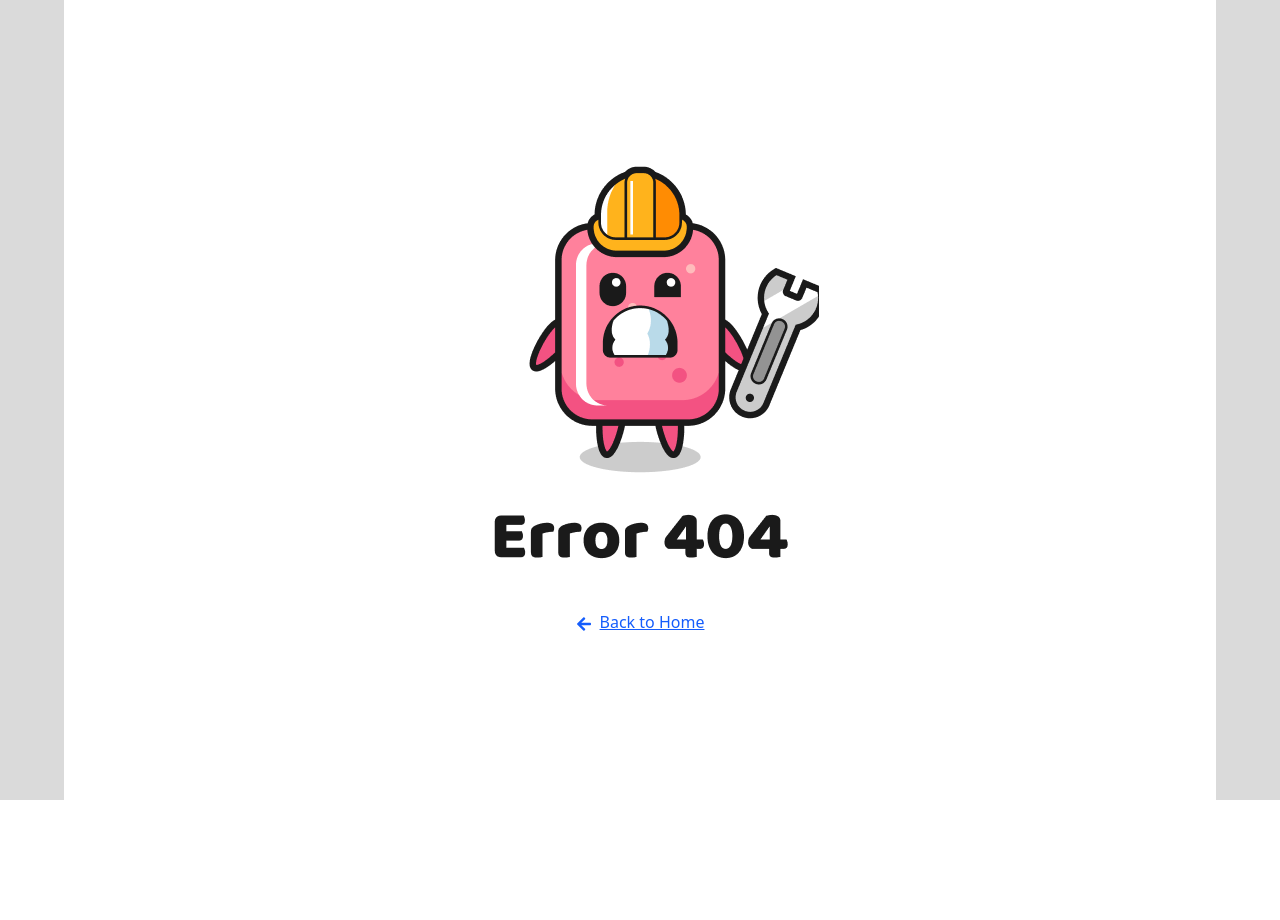
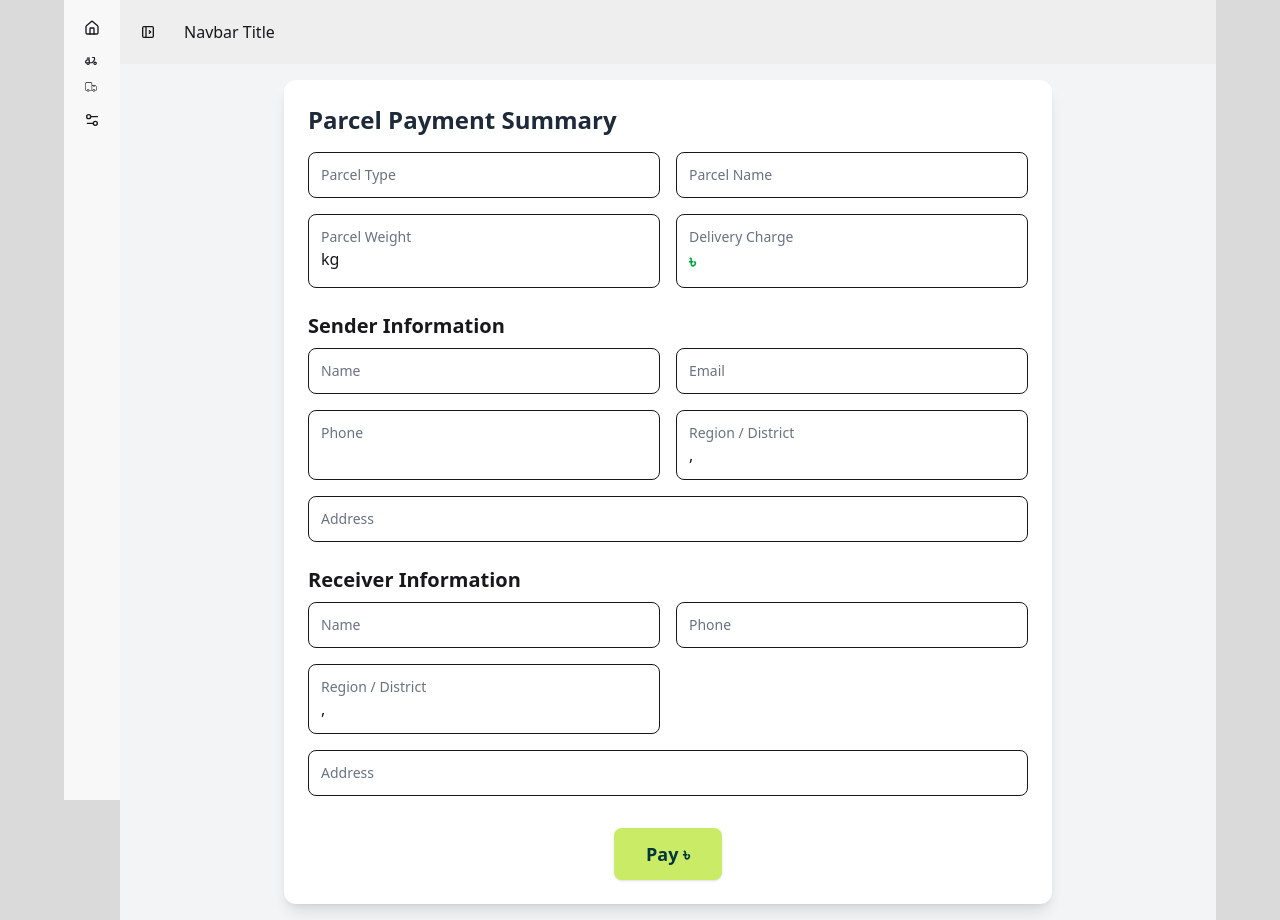
Before and after one commit to robiul1hossen/zap-shift-client, a React (Vite) app: page /dashboard/payment/1 in a window 1280 px wide. Before the commit the page ends 800 px from the top, so only its background shows below. Built offline with nearby package versions, Linux system fonts and the light colour scheme; no server answers; sample sign-in values are in the browser's storage.

Commit message:
added payment page design

```diff
--- a/src/pages/Dashboard/MyParcels.jsx
+++ b/src/pages/Dashboard/MyParcels.jsx
@@ -67,7 +67,7 @@ const MyParcels = () => {
                   {parcel.paymentStatus === "paid" ? (
                     <span className="text-green-400">Paid</span>
                   ) : (
-                    <Link>
+                    <Link to={`/dashboard/payment/${parcel._id}`}>
                       <button className="btn btn-primary btn-xs text-secondary">
                         Pay
                       </button>
--- /dev/null
+++ b/src/pages/Dashboard/Payment.jsx
@@ -0,0 +1,144 @@
+import { useQuery } from "@tanstack/react-query";
+import React from "react";
+import { useParams } from "react-router";
+import useAxiosSecure from "../../hooks/useAxiosSecure";
+import Loader from "../../components/Loader";
+
+const Payment = () => {
+  const { id } = useParams();
+  const axiosSecure = useAxiosSecure();
+  const { data: parcel = {}, isLoading } = useQuery({
+    queryKey: ["parcels", id],
+    queryFn: async () => {
+      const res = await axiosSecure.get(`/parcels/${id}`);
+      return res.data;
+    },
+  });
+  console.log(parcel);
+  if (isLoading) {
+    return <Loader />;
+  }
+  return (
+    <div className="min-h-screen bg-gray-100 flex items-center justify-center p-4">
+      <div className="bg-white shadow-lg rounded-xl p-6 w-full max-w-3xl">
+        {/* Title */}
+        <h2 className="text-2xl font-semibold text-gray-800 mb-4">
+          Parcel Payment Summary
+        </h2>
+
+        {/* Parcel Info */}
+        <div className="grid grid-cols-1 md:grid-cols-2 gap-4">
+          {/* Parcel Type */}
+          <div className="border p-3 rounded-lg">
+            <p className="text-gray-500 text-sm">Parcel Type</p>
+            <p className="font-medium">{parcel.parcelType}</p>
+          </div>
+
+          {/* Parcel Name */}
+          <div className="border p-3 rounded-lg">
+            <p className="text-gray-500 text-sm">Parcel Name</p>
+            <p className="font-medium">{parcel.name}</p>
+          </div>
+
+          {/* Weight */}
+          <div className="border p-3 rounded-lg">
+            <p className="text-gray-500 text-sm">Parcel Weight</p>
+            <p className="font-medium">{parcel.parcelWeight} kg</p>
+          </div>
+
+          {/* Price */}
+          <div className="border p-3 rounded-lg">
+            <p className="text-gray-500 text-sm">Delivery Charge</p>
+            <p className="font-semibold text-green-600 text-lg">
+              ৳ {parcel.price}
+            </p>
+          </div>
+        </div>
+
+        {/* Sender Info */}
+        <h3 className="text-xl font-semibold mt-6 mb-2">Sender Information</h3>
+        <div className="grid grid-cols-1 md:grid-cols-2 gap-4">
+          <div className="border p-3 rounded-lg">
+            <p className="text-gray-500 text-sm">Name</p>
+            <p className="font-medium">{parcel.senderName}</p>
+          </div>
+
+          <div className="border p-3 rounded-lg">
+            <p className="text-gray-500 text-sm">Email</p>
+            <p className="font-medium">{parcel.senderEmail}</p>
+          </div>
+
+          <div className="border p-3 rounded-lg">
+            <p className="text-gray-500 text-sm">Phone</p>
+            <p className="font-medium">{parcel.senderPhone}</p>
+          </div>
+
+          <div className="border p-3 rounded-lg">
+            <p className="text-gray-500 text-sm">Region / District</p>
+            <p className="font-medium">
+              {parcel.senderRegion}, {parcel.senderDistrict}
+            </p>
+          </div>
+
+          <div className="border p-3 rounded-lg md:col-span-2">
+            <p className="text-gray-500 text-sm">Address</p>
+            <p className="font-medium">{parcel.senderAddress}</p>
+          </div>
+
+          {parcel.senderInstruction && (
+            <div className="border p-3 rounded-lg md:col-span-2">
+              <p className="text-gray-500 text-sm">Instruction</p>
+              <p className="font-medium">{parcel.senderInstruction}</p>
+            </div>
+          )}
+        </div>
+
+        {/* Receiver Info */}
+        <h3 className="text-xl font-semibold mt-6 mb-2">
+          Receiver Information
+        </h3>
+        <div className="grid grid-cols-1 md:grid-cols-2 gap-4">
+          <div className="border p-3 rounded-lg">
+            <p className="text-gray-500 text-sm">Name</p>
+            <p className="font-medium">{parcel.receiverName}</p>
+          </div>
+
+          <div className="border p-3 rounded-lg">
+            <p className="text-gray-500 text-sm">Phone</p>
+            <p className="font-medium">{parcel.receiverPhone}</p>
+          </div>
+
+          <div className="border p-3 rounded-lg">
+            <p className="text-gray-500 text-sm">Region / District</p>
+            <p className="font-medium">
+              {parcel.receiverRegion}, {parcel.receiverDistrict}
+            </p>
+          </div>
+
+          <div className="border p-3 rounded-lg md:col-span-2">
+            <p className="text-gray-500 text-sm">Address</p>
+            <p className="font-medium">{parcel.receiverAddress}</p>
+          </div>
+
+          {parcel.receiverInstruction && (
+            <div className="border p-3 rounded-lg md:col-span-2">
+              <p className="text-gray-500 text-sm">Instruction</p>
+              <p className="font-medium">{parcel.receiverInstruction}</p>
+            </div>
+          )}
+        </div>
+
+        {/* Pay Button */}
+        <div className="mt-8 text-center">
+          <button
+            onClick={() => alert("Proceed to Payment")}
+            className="bg-primary  hover:bg-green-400 text-secondary px-8 py-3 rounded-lg text-lg font-semibold shadow">
+            Pay ৳ {parcel.price}
+          </button>
+        </div>
+      </div>
+    </div>
+  );
+};
+
+export default Payment;
--- a/src/routes/MainRoutes.jsx
+++ b/src/routes/MainRoutes.jsx
@@ -11,6 +11,7 @@ import Error from "../pages/Error";
 import PrivateRoute from "./PrivateRoute";
 import DashboardLayout from "../layouts/RootLayout/DashboardLayout";
 import MyParcels from "../pages/Dashboard/MyParcels";
+import Payment from "../pages/Dashboard/Payment";
 
 export const router = createBrowserRouter([
   {
@@ -64,6 +65,10 @@ export const router = createBrowserRouter([
         Component: SendParcel,
         loader: () => fetch("/warehouses.json").then((res) => res.json()),
       },
+      {
+        path: "payment/:id",
+        Component: Payment,
+      },
     ],
   },
   {
```
